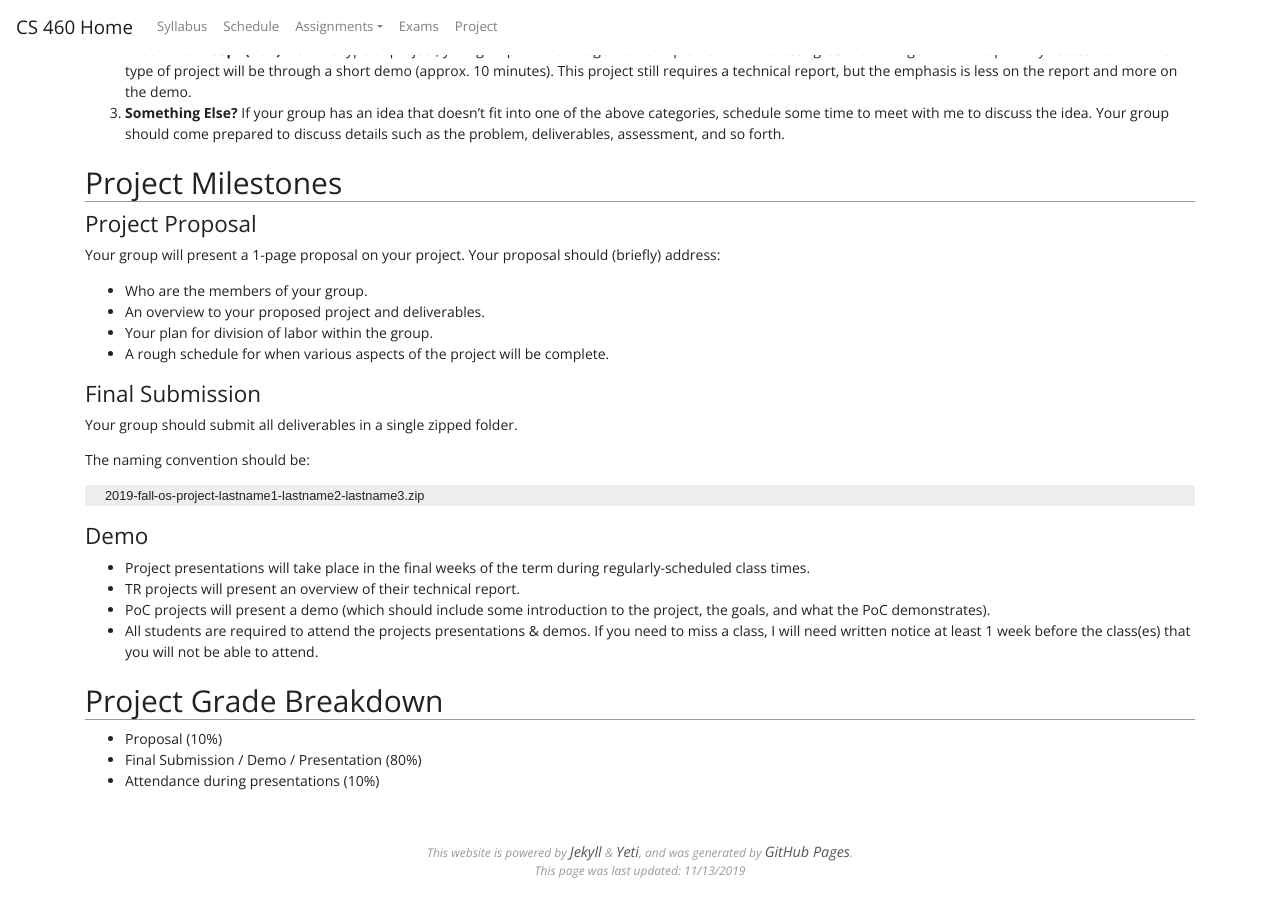
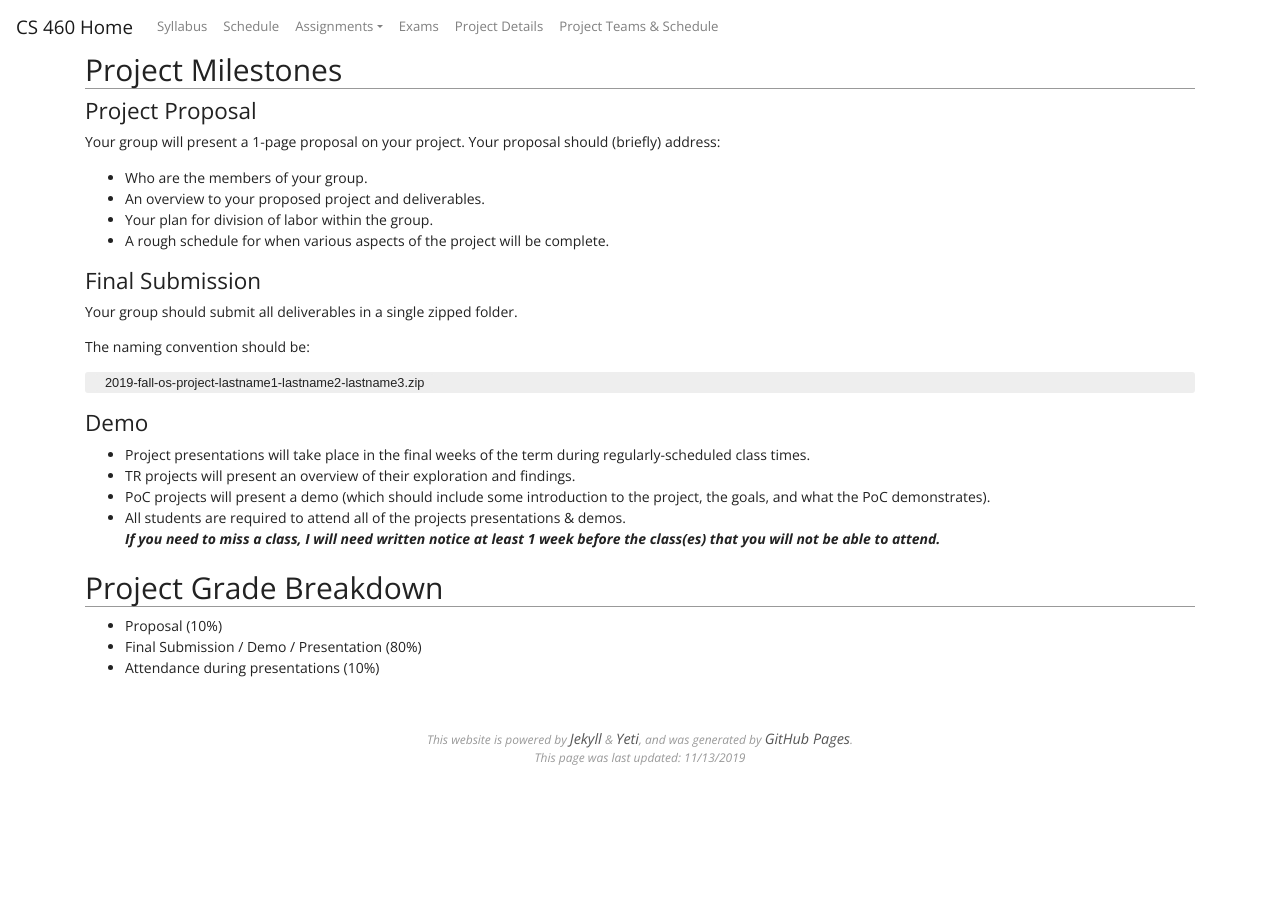
Before and after one commit to traviswpeters/cs460-2019-fall, a Jekyll site: the page built from project.md, in a window 1280 px wide and 900 px high, scrolled down 660 px. Built offline with Jekyll 4.4.1, drawn with Linux system fonts in a browser that asks for light colours; nearby versions of some CDN libraries; our own code applies the rules of GitHub Pages for plain Markdown files; after the commit the page ends 1447 px from its top, so only the background shows below that; some of the changed text lies outside the part shown.

Commit message:
project presentation schedule

```diff
--- a/_data/settings.yml
+++ b/_data/settings.yml
@@ -34,7 +34,8 @@ menu:
 - {name: 'Schedule', url: '#schedule'}
 - {name: 'Assignments', url: '#assignments'}
 - {name: 'Exams', url: '#exams'}
-- {name: 'Project', url: 'project'}
+- {name: 'Project Details', url: 'project'}
+- {name: 'Project Teams & Schedule', url: 'project-schedule'}
 # - {name: 'Code', url: 'code'}
 
 homeworks:
--- a/_includes/menu.html
+++ b/_includes/menu.html
@@ -24,15 +24,14 @@
                       {% endif %}
                     {% endfor %}
                     {% endfor %}
-
-
-
                   </div>
                 </li>
+
                 {% else %}
                 <li class="nav-item">
                     <a class="nav-link" href="{{ site.github.url }}/{{ item.url }}">{{ item.name }}</a>
                 </li>
+
                 {% endif %}
 
             {% endfor %}
--- a/project.md
+++ b/project.md
@@ -1,11 +1,6 @@
 ---
 layout: default
 ---
-
-<div class="announcement" markdown="1">
-Please enter team info into this [Project Info Google Sheet]({{site.data.settings.project.infolink}}){:.alert-link} ASAP.
-<span class="timestamp">10/22/2019</span>
-</div>
 
 ### **Final Project**
 {:.text-center}
@@ -91,10 +86,10 @@ The naming convention should be:
 #### Demo
 
 - Project presentations will take place in the final weeks of the term during regularly-scheduled class times.
-- TR projects will present an overview of their technical report.
+- TR projects will present an overview of their exploration and findings.
 - PoC projects will present a demo (which should include some introduction to the project, the goals, and what the PoC demonstrates).
-- All students are required to attend the projects presentations & demos.
-If you need to miss a class, I will need written notice at least 1 week before the class(es) that you will not be able to attend.
+- All students are required to attend all of the projects presentations & demos.
+***If you need to miss a class, I will need written notice at least 1 week before the class(es) that you will not be able to attend.***
 
 ## Project Grade Breakdown
 
```
Also changed, not shown: index.md (+2 -2 lines), project-schedule.md (added, +53 -0 lines).
